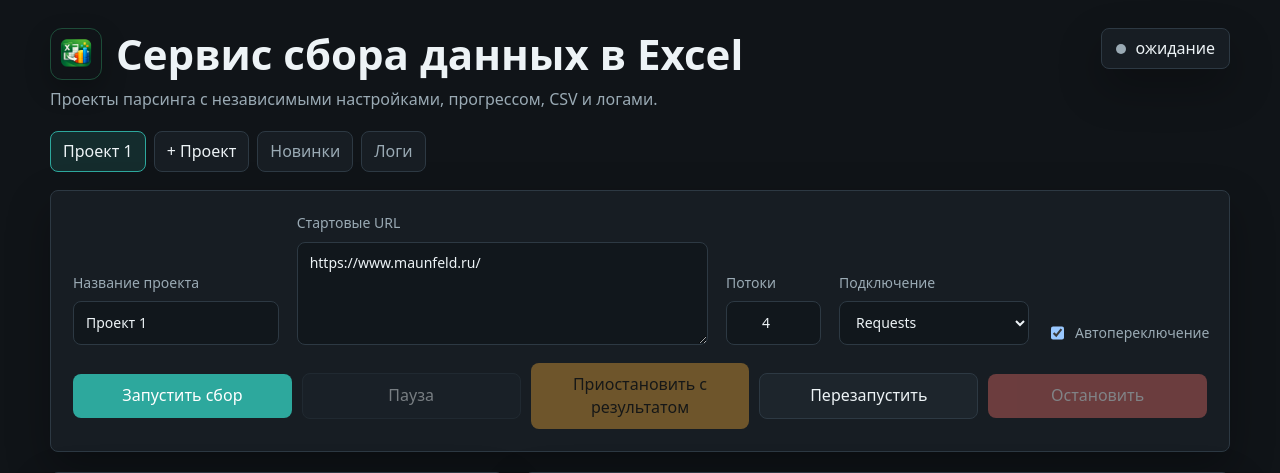
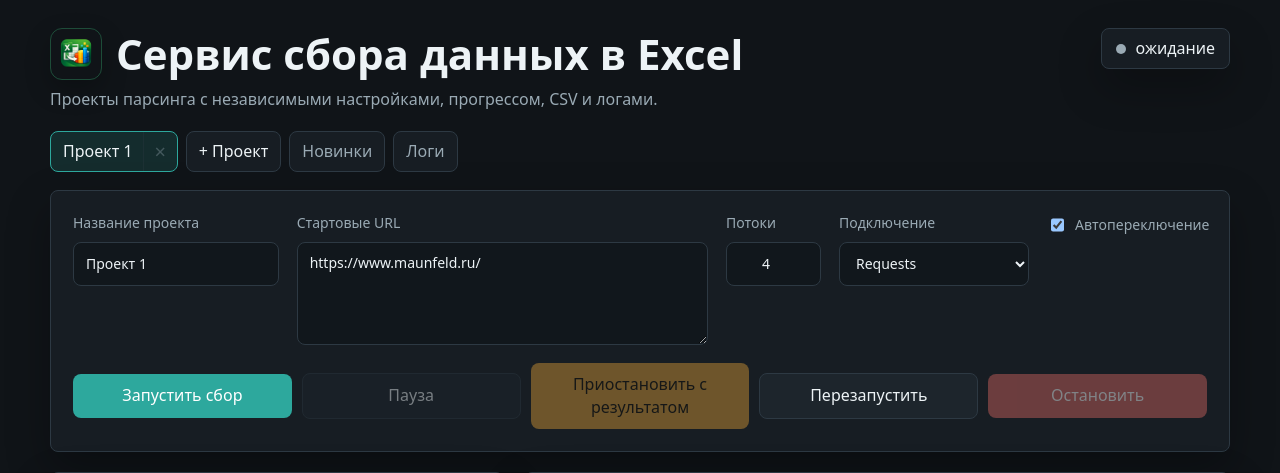
Before and after one commit to FLint7850/Data-collection-service-in-Excel, a Flask app: page / in a window 1280 px wide. Shown: the top 473 px of the page. Run offline with Flask 3, Linux system fonts and the light colour scheme; data that the repository does not hold is empty.

Commit message:
fix: app, index, css

```diff
--- a/static/css/styles.css
+++ b/static/css/styles.css
@@ -104,6 +104,69 @@ h2 {
   gap: 8px;
 }
 
+.project-tab {
+  display: inline-flex;
+  align-items: stretch;
+  min-height: 40px;
+  overflow: hidden;
+  border: 1px solid var(--line);
+  border-radius: 8px;
+  background: var(--panel);
+}
+
+.project-tab.active {
+  border-color: var(--primary);
+  background: rgba(45, 168, 157, 0.16);
+}
+
+.project-tab-button,
+.project-tab-close {
+  border: 0;
+  color: var(--muted);
+  background: transparent;
+  cursor: pointer;
+}
+
+.project-tab-button {
+  min-width: 0;
+  max-width: 180px;
+  padding: 8px 10px 8px 12px;
+  overflow: hidden;
+  text-overflow: ellipsis;
+  white-space: nowrap;
+}
+
+.project-tab-close {
+  display: inline-flex;
+  align-items: center;
+  justify-content: center;
+  width: 34px;
+  min-width: 34px;
+  border-left: 1px solid var(--line);
+  padding: 0;
+  font-size: 20px;
+  line-height: 1;
+}
+
+.project-tab.active .project-tab-button {
+  color: var(--text);
+}
+
+.project-tab-close:hover {
+  color: var(--danger);
+  background: rgba(210, 100, 95, 0.16);
+}
+
+.project-tab-close:disabled {
+  cursor: not-allowed;
+  opacity: 0.35;
+}
+
+.project-tab-close:disabled:hover {
+  color: var(--muted);
+  background: transparent;
+}
+
 .tab-button {
   min-height: 40px;
   border: 1px solid var(--line);
@@ -177,7 +240,7 @@ h2 {
 .control-panel {
   display: grid;
   grid-template-columns: minmax(240px, 1fr) 110px auto;
-  align-items: end;
+  align-items: start;
   gap: 18px;
   margin-bottom: 20px;
 }
@@ -827,6 +890,10 @@ select:focus {
   padding: 20px;
 }
 
+.confirm-modal-panel {
+  width: min(480px, 100%);
+}
+
 .modal-head {
   display: flex;
   align-items: flex-start;
--- a/templates/index.html
+++ b/templates/index.html
@@ -237,6 +237,22 @@
       </div>
     </section>
 
+    <div class="modal-backdrop hidden" id="deleteProjectModal" aria-hidden="true">
+      <div class="modal-panel confirm-modal-panel" role="dialog" aria-modal="true" aria-labelledby="deleteProjectTitle">
+        <div class="modal-head">
+          <div>
+            <h2 id="deleteProjectTitle">Удалить проект</h2>
+            <p id="deleteProjectText"></p>
+          </div>
+          <button class="remove-button modal-close" id="cancelDeleteProjectIconButton" type="button" aria-label="Закрыть">×</button>
+        </div>
+        <div class="modal-actions">
+          <button class="button danger" id="confirmDeleteProjectButton" type="button">Удалить</button>
+          <button class="button secondary" id="cancelDeleteProjectButton" type="button">Отмена</button>
+        </div>
+      </div>
+    </div>
+
     <section class="logs-view hidden" id="logsView">
       <div class="panel logs-panel">
         <div class="logs-header">
```
Also changed, not shown: static/js/app.js (+85 -2 lines).
